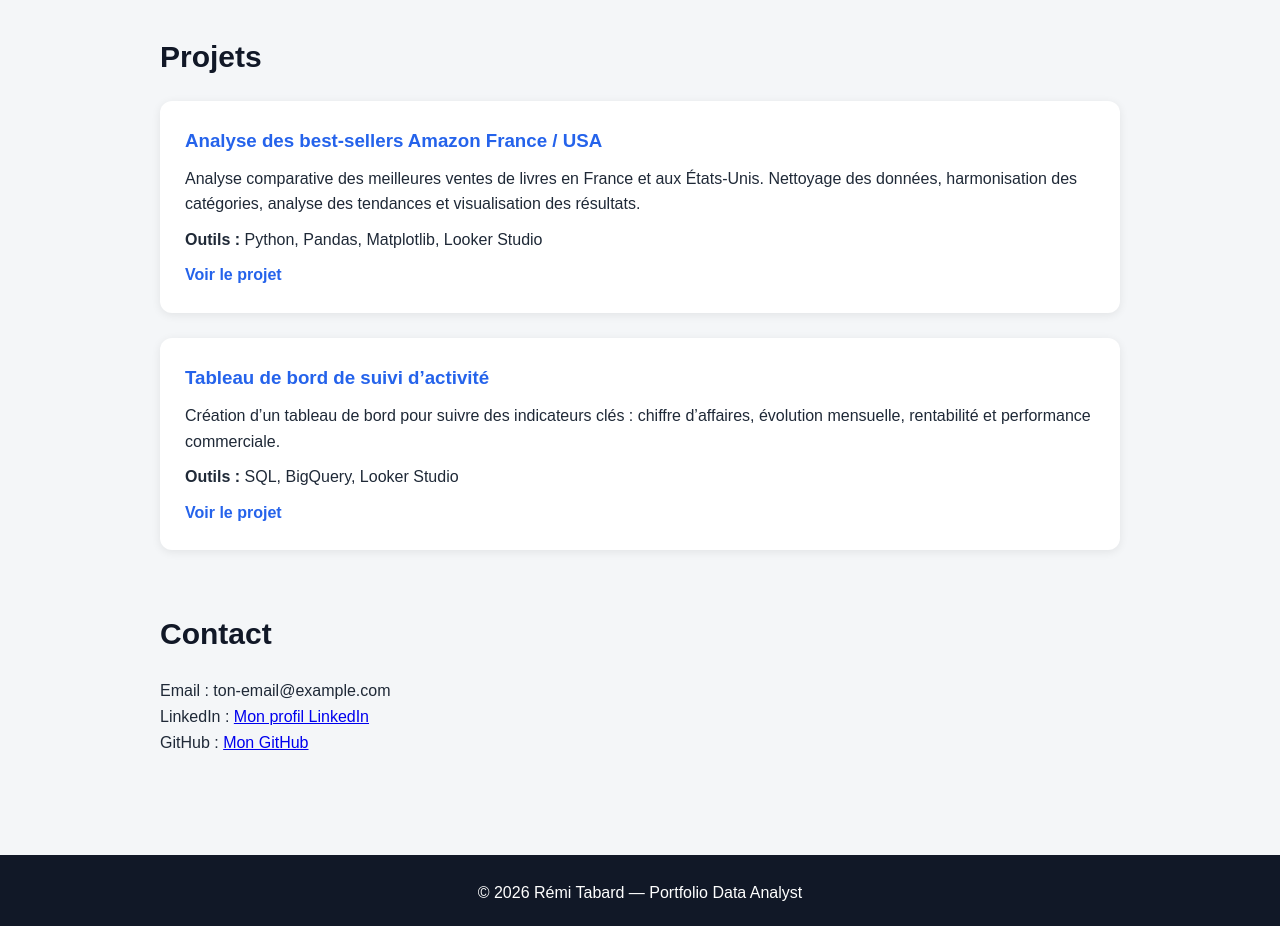
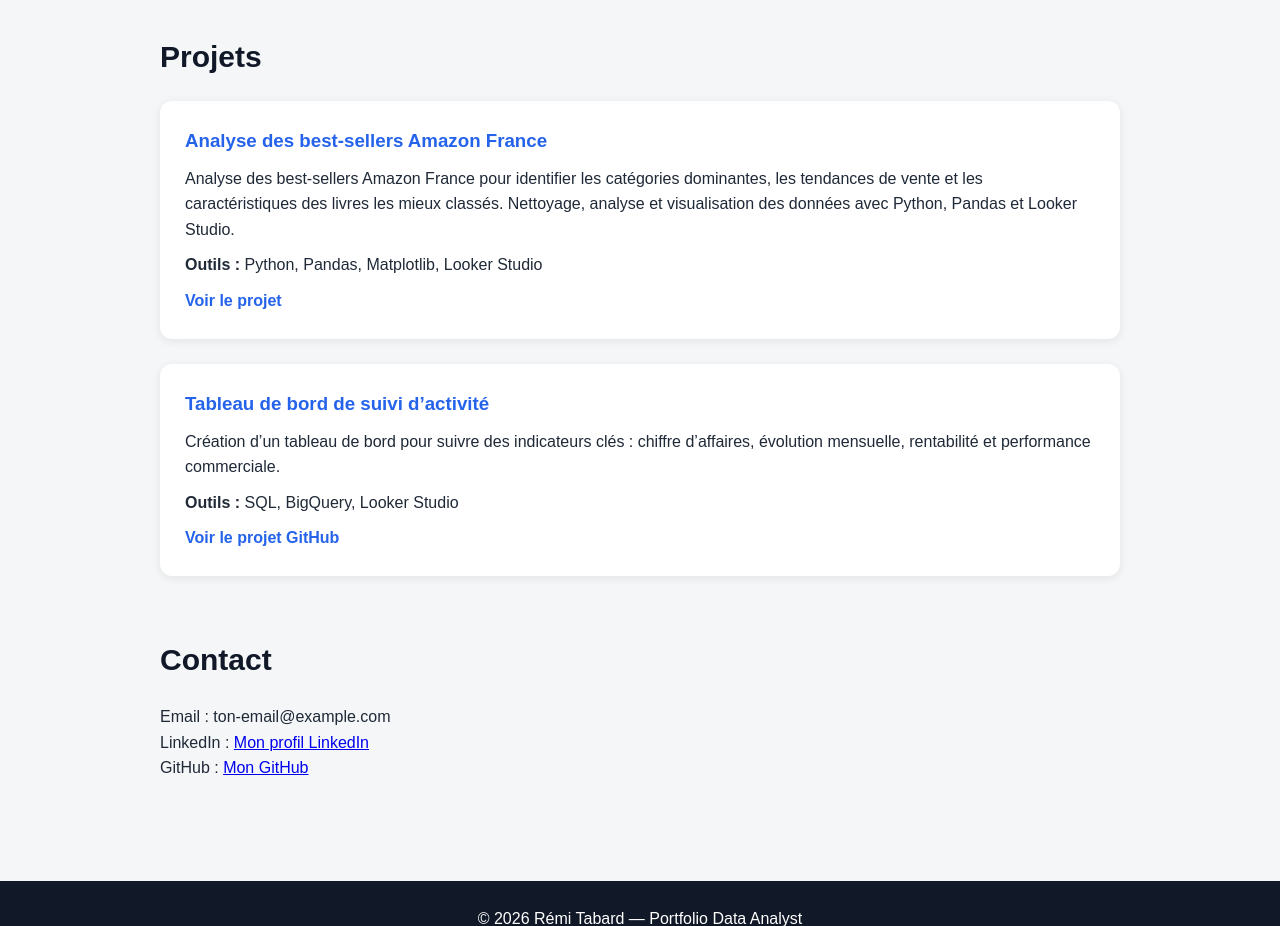
Before and after one commit to Remi-2269/data-analyst-portfolio, a plain HTML site: page index.html in a window 1280 px wide. Shown: the part 800-1726 px from the top of the page. Drawn offline with Linux system fonts and the light colour scheme.

Commit message:
Update index.html

```diff
--- a/index.html
+++ b/index.html
@@ -43,10 +43,10 @@
       <h2>Projets</h2>
 
       <div class="project">
-        <h3>Analyse des best-sellers Amazon France / USA</h3>
+        <h3>Analyse des best-sellers Amazon France</h3>
         <p>
-          Analyse comparative des meilleures ventes de livres en France et aux États-Unis.
-          Nettoyage des données, harmonisation des catégories, analyse des tendances et visualisation des résultats.
+          Analyse des best-sellers Amazon France pour identifier les catégories dominantes, les tendances de vente et les caractéristiques des livres les mieux classés.
+          Nettoyage, analyse et visualisation des données avec Python, Pandas et Looker Studio.
         </p>
         <p><strong>Outils :</strong> Python, Pandas, Matplotlib, Looker Studio</p>
         <a href="#" target="_blank">Voir le projet</a>
@@ -59,7 +59,7 @@
           chiffre d’affaires, évolution mensuelle, rentabilité et performance commerciale.
         </p>
         <p><strong>Outils :</strong> SQL, BigQuery, Looker Studio</p>
-        <a href="#" target="_blank">Voir le projet</a>
+        <a href="https://github.com/Remi-2269/analyse-bestsellers-amazon-france" target="_blank">Voir le projet GitHub</a>
       </div>
 
     </section>
```
